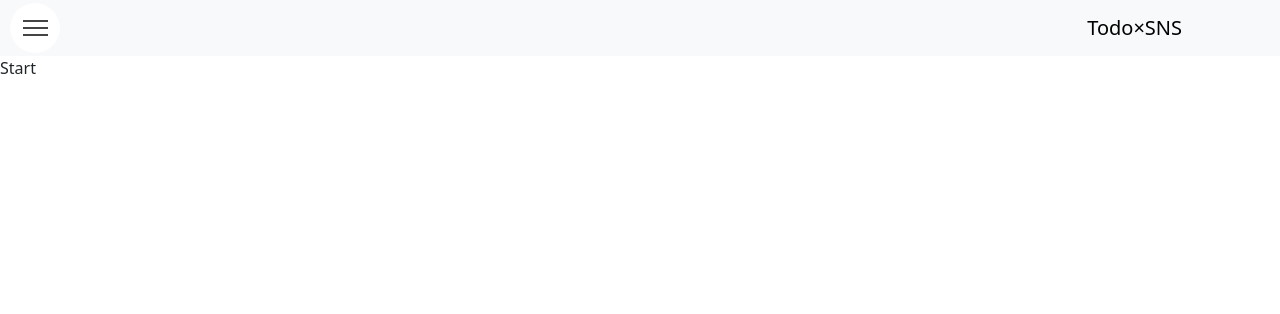
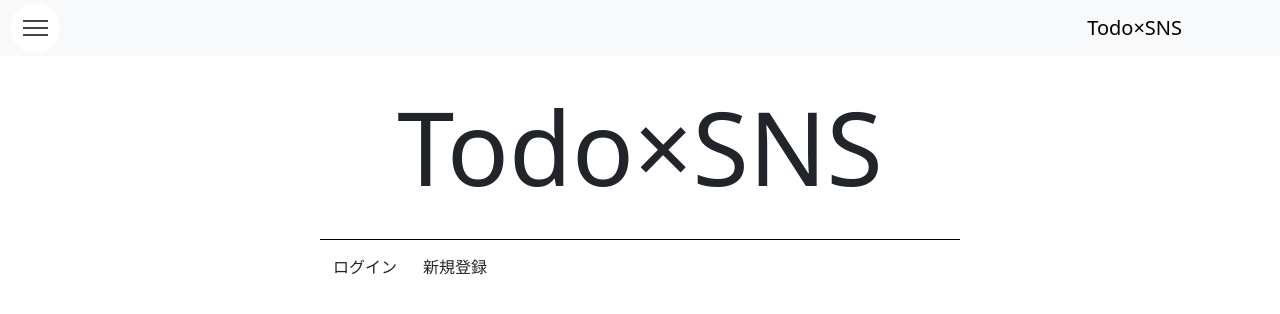
Before and after one commit to mimiyako3/58prac_WebApp, a React (Create React App) app in the folder frontend/: page /start in a window 1280 px wide. Shown: the top 314 px of the page. Built offline with nearby package versions, Linux system fonts and the light colour scheme; a web font is replaced by a local one.

Commit message:
タイトルのcss追加

```diff
--- /dev/null
+++ b/frontend/src/Start.css
@@ -0,0 +1,14 @@
+.start-container{
+    width: 50%;
+    max-width: 1120px;
+    margin: 0 auto;
+    position: relative;
+    /* background: green; */
+}
+
+.title{
+    border-bottom: solid 1px #000000;/*下線入れる */
+    padding: 30px;
+    font-size:  8vw;
+    text-align: center;
+  }
--- a/frontend/src/Start.js
+++ b/frontend/src/Start.js
@@ -4,9 +4,17 @@
  */
 
 import React from 'react'
+import './Start.css';
 
 export default function Start() {
   return (
-    <div>Start</div>
+    <div className="start-container">
+      {/* タイトル追加 */}
+      <h1 className="title">Todo×SNS</h1>
+      <button className="btn">ログイン</button>
+      <button className="btn">新規登録</button>
+    </div>
+
+
   )
 }
```
